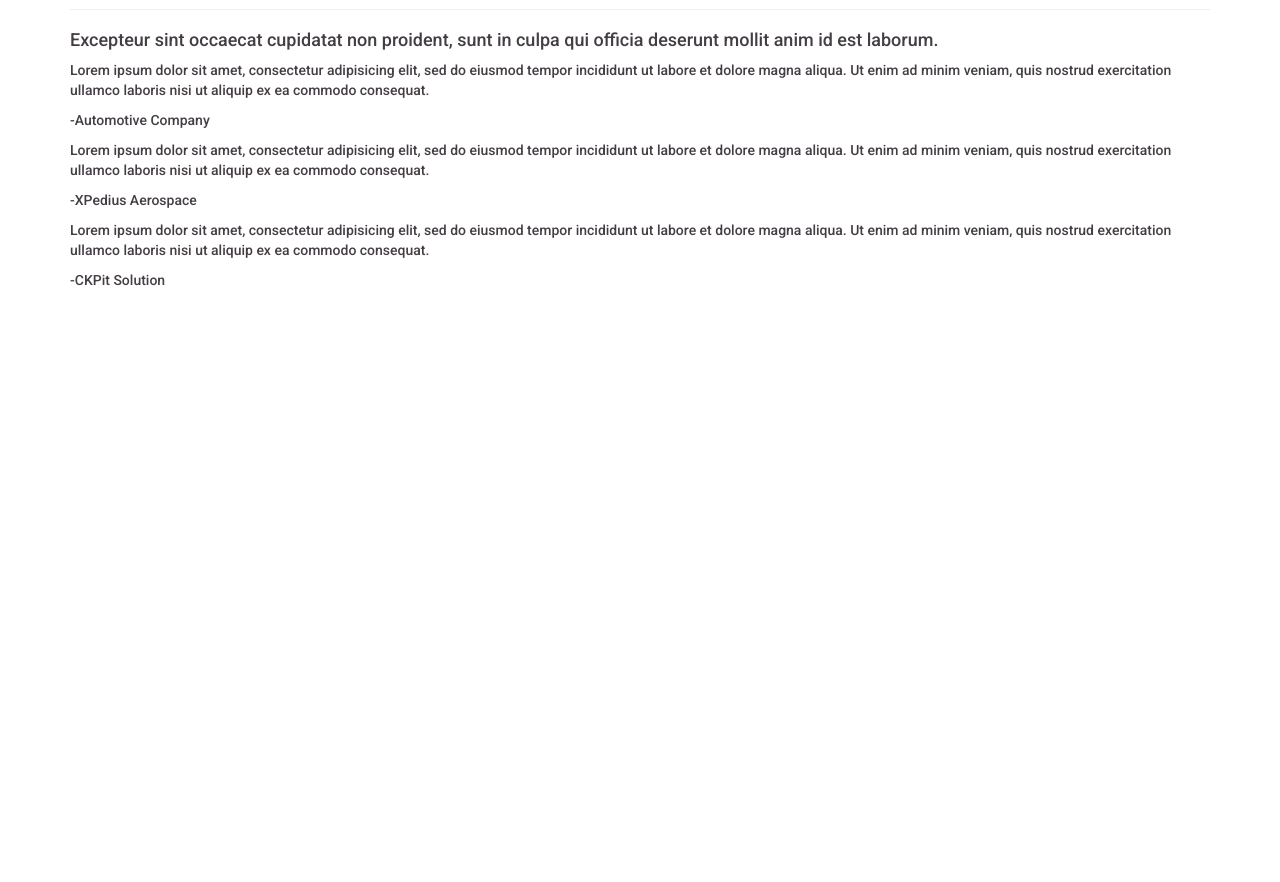
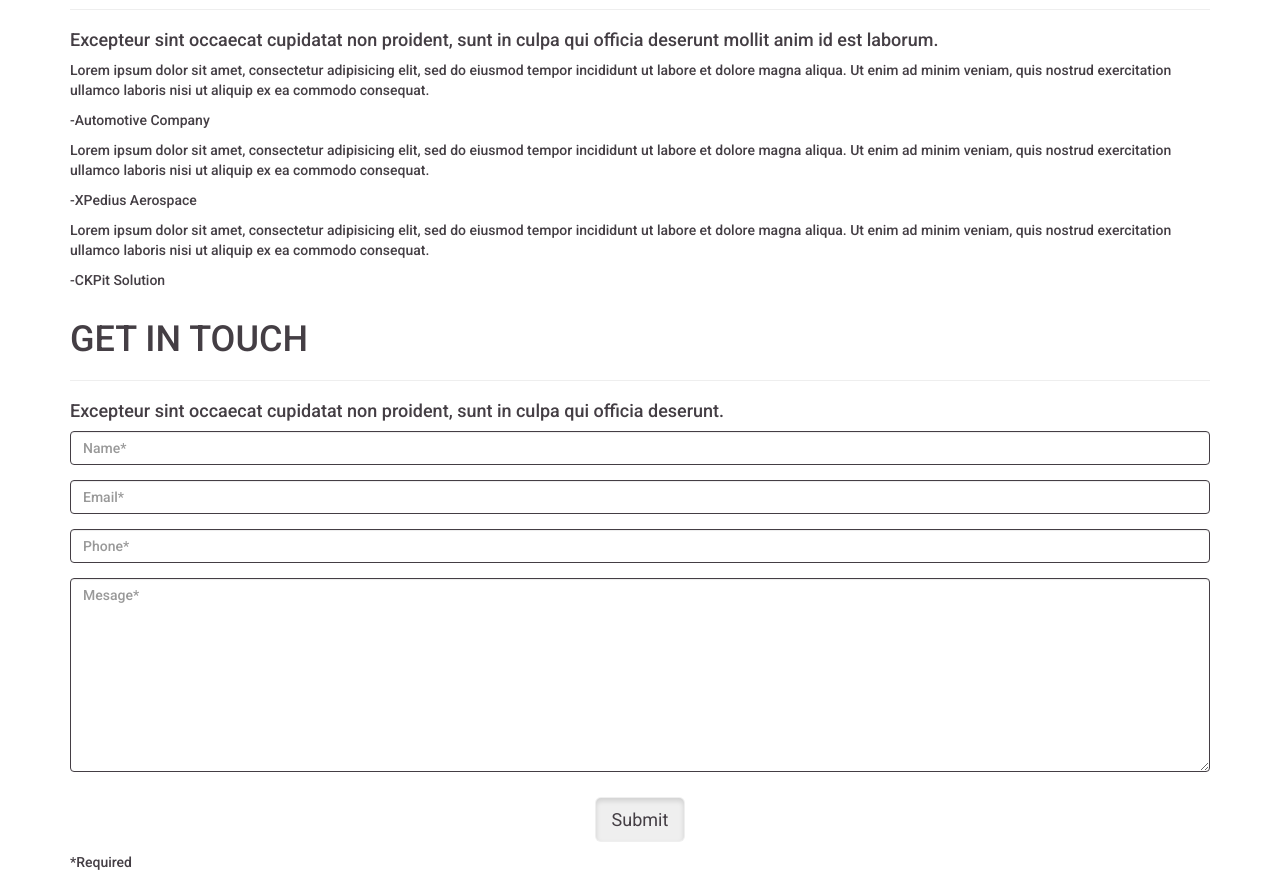
Before and after one commit to IrmaRbk/34_KaneTheme, a plain HTML site: page index.html in a window 1280 px wide. Shown: the part 2532-3414 px from the top of the page. Before the commit the page ends 2832 px from the top, so only its background shows below. Drawn offline with nearby package versions, Linux system fonts and the light colour scheme.

Commit message:
agregué sections, a partir de GET IN TOUCH mas el FORMULARIO donde el fondo es azul marino

```diff
--- a/index.html
+++ b/index.html
@@ -476,6 +476,38 @@
 				</div>
 			</section>
 
+			<section> <!--GET IN TOUCH :Fondo azul marino+ línea+ 7 texto centrado+ FORMILARIO -->
+				<div class="container">
+					<div class="row"> <!--abre row -->
+						<div class="col-xs-12 col-sm-12 col-md-12 col-lg-12">
+							<h1>GET IN TOUCH </h1>
+							<hr>
+							<h4>Excepteur sint occaecat cupidatat non proident, sunt in culpa qui officia deserunt.</h4>
+							<form class="p-x-12" role="form"><!--inicio formulario-->
+		                	    <div class="form-group">
+		                			<input type="text" class="bg-grey form-control" placeholder="Name*"><!--Name*-->
+		                		</div>
+		                	    <div class="form-group">
+		                			<input type="text" class="bg-grey form-control" placeholder="Email*"><!--Email*-->
+		                		</div>
+		                		<div class="form-group">
+		                			<input type="text" class="bg-grey form-control" placeholder="Phone*"><!--Phone*-->
+		                		</div>
+			                	<div class="form-group">
+	                         		<textarea class="bg-grey form-control" rows="9" placeholder="Mesage*"></textarea><!--Mesage*-->
+			                	</div>
+			                </form>
+			                <div class="row text-center">
+			                	<div class="col-xs-16 col-sm-16 col-lg-16"><!--btn enviar-->
+			                		<button type="submit" class="btn  btn-lg active">Submit</button>
+			                	</div>
+			                </div>
+			                <p>*Required</p>
+						</div>
+					</div><!-- cierra row -->
+				</div>
+			</section>
+
 
 
 
```
